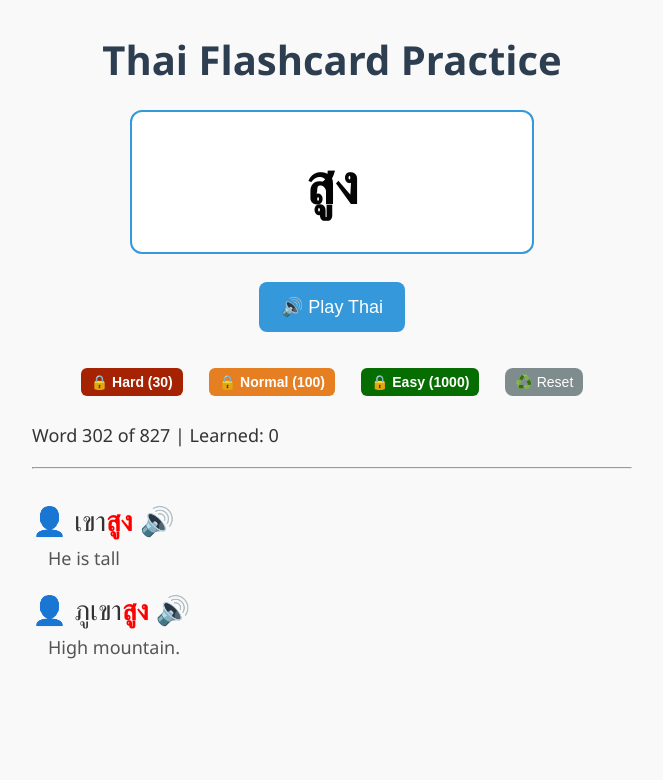
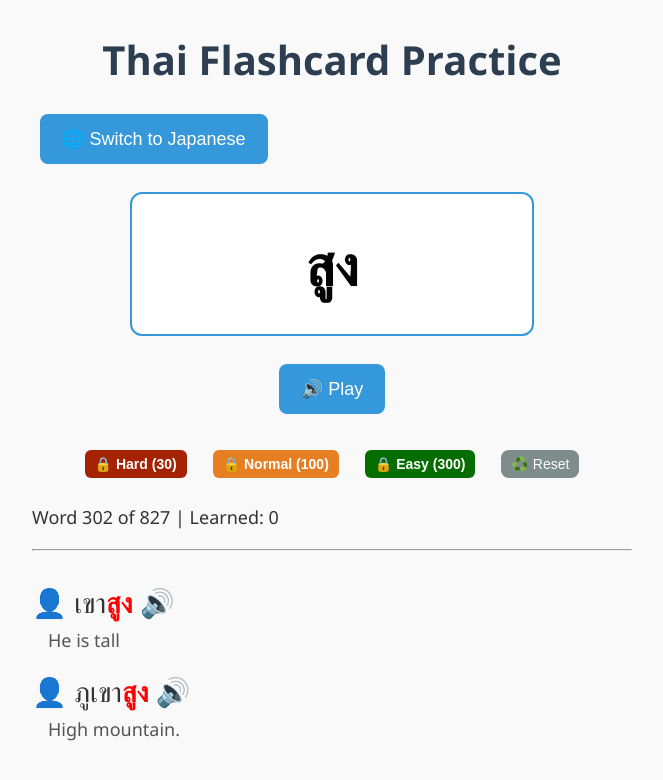
Before and after one commit to a09972026/thai-flashcard, a plain HTML site: page index.html in a window 1280 px wide. Shown: the whole page, without its empty margins (308-971 px from the left). Drawn offline with Linux system fonts and the light colour scheme.

Commit message:
Update index.html

```diff
--- a/index.html
+++ b/index.html
@@ -10,17 +10,19 @@
 
 <body>
     <h1>Thai Flashcard Practice</h1>
-
+    <div class="language-switch">
+        <button id="switchLangBtn">🌐 Switch to Japanese</button>
+    </div>
     <div id="card">–</div>
 
     <div class="playAndNextBtn">
-        <button id="playBtn">🔊 Play Thai</button>
+        <button id="playBtn">🔊 Play</button>
     </div>
 
     <div class="lockButtons">
         <button data-lock="30" class="lockBtn lock30">🔒 Hard (30)</button>
         <button data-lock="100" class="lockBtn lock100">🔒 Normal (100)</button>
-        <button data-lock="1000" class="lockBtn lock1000">🔒 Easy (1000)</button>
+        <button data-lock="300" class="lockBtn lock1000">🔒 Easy (300)</button>
         <button id="resetBtn">♻️ Reset</button>
     </div>
 
```
